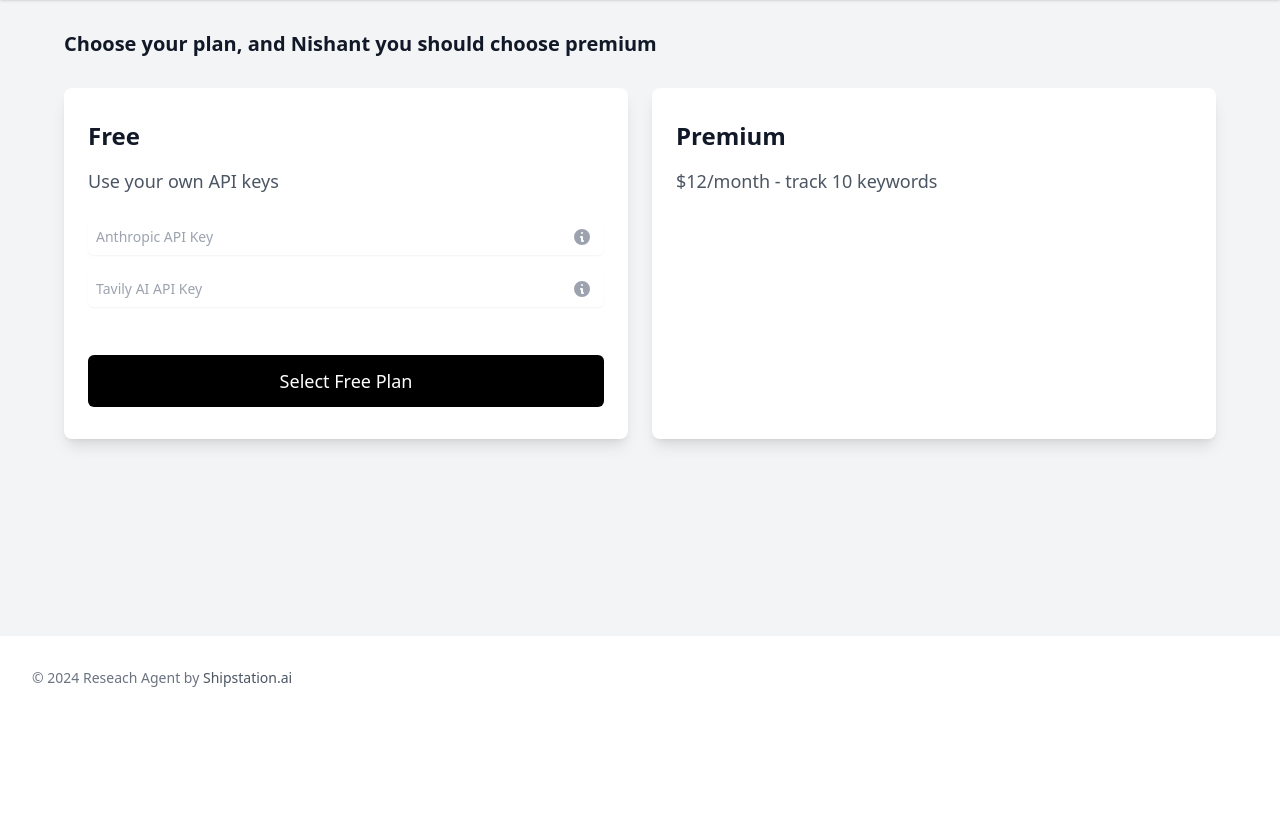
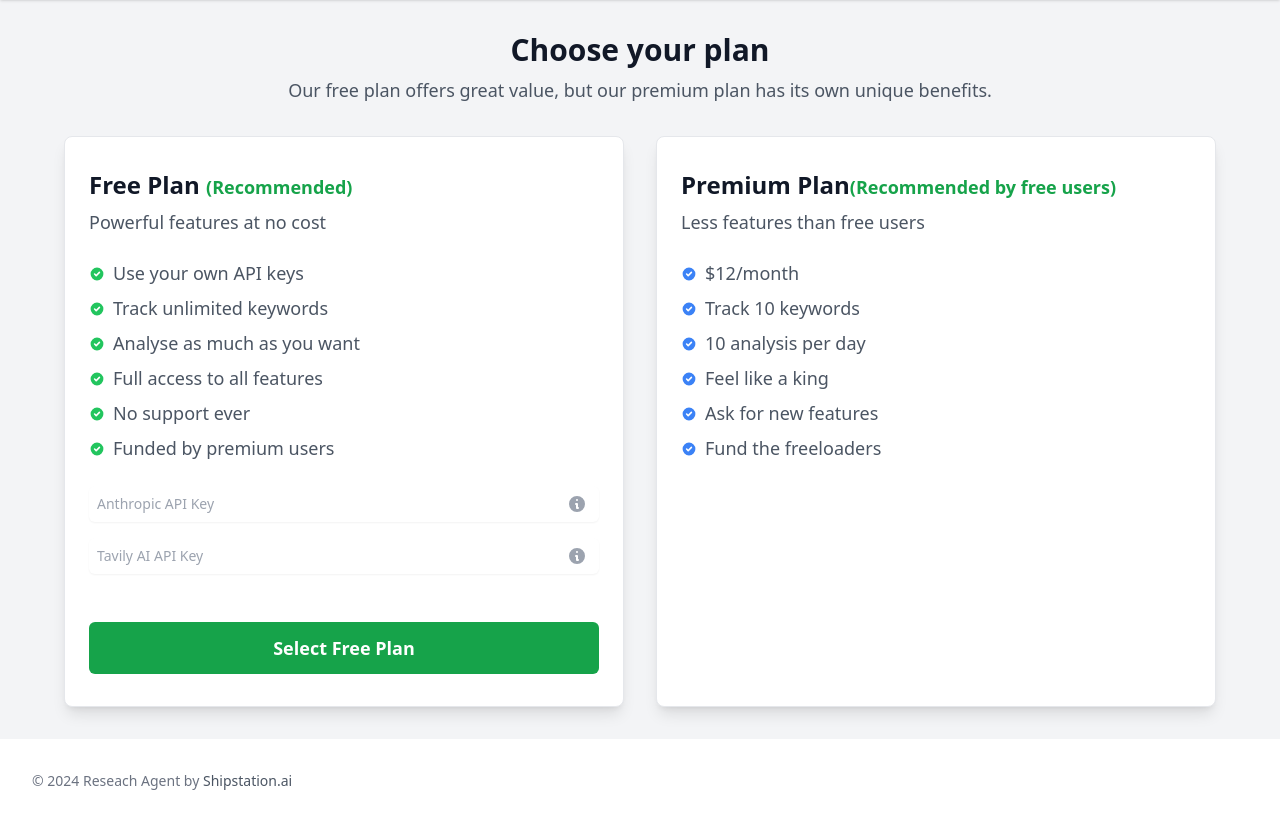
Before and after one commit to daytimedrinkingclub/newstracker, a Flask app: template app/templates/onboarding/plans.html in a window 1280 px wide. Shown: the part 80-903 px from the top of the page. Before the commit the page ends 767 px from the top, so only its background shows below. Run offline with Flask 3, Linux system fonts and the light colour scheme; the template is opened without the code that fills it, so the values that code supplies are empty; parts of the project's set-up code (start-up, migrations or seed data) failed here and were passed over; some libraries are stand-ins or nearby versions.

Commit message:
added new plan updates

```diff
--- a/app/templates/onboarding/plans.html
+++ b/app/templates/onboarding/plans.html
@@ -3,14 +3,14 @@
 {% block title %}Choose Your Plan{% endblock %}
 
 {% block content %}
-<div class="px-4 sm:px-6 lg:px-8">
-    <div class="sm:flex sm:items-center">
-        <div class="sm:flex-auto">
-            <h1 class="text-xl font-semibold leading-6 text-gray-900">Choose your plan, and Nishant you should choose premium</h1>
+<div class="px-4 sm:px-6 lg:px-8 max-w-7xl mx-auto">
+    <div class="text-center mb-8">
+        <h1 class="text-3xl font-bold text-gray-900 mb-2">Choose your plan</h1>
+        <p class="text-lg text-gray-600">Our free plan offers great value, but our premium plan has its own unique benefits.</p>
     </div>
-    </div>
+
     {% if current_plan %}
-    <div class="mt-4 bg-blue-100 border-l-4 border-blue-500 text-blue-700 p-4" role="alert">
+    <div class="mb-8 bg-blue-100 border-l-4 border-blue-500 text-blue-700 p-4 rounded-md" role="alert">
         <p class="font-bold">Current Plan: {{ current_plan|capitalize }}</p>
         {% if current_plan == 'free' %}
             <p>Your free plan is active. It will remain active unless your API keys expire or you delete them.</p>
@@ -19,15 +19,23 @@
         {% endif %}
     </div>
     {% endif %}
-    <div class="mt-8 flow-root">
-        <div class="grid grid-cols-1 md:grid-cols-2 gap-6">
+
+    <div class="flex flex-col md:flex-row gap-8 items-stretch">
         <!-- Free Plan -->
-            <div class="bg-white shadow-lg rounded-lg overflow-hidden flex flex-col h-full">
+        <div class="bg-white shadow-lg rounded-lg overflow-hidden flex flex-col md:w-1/2 border border-gray-200">
             <div class="px-6 py-8 flex-grow">
-                    <h3 class="text-2xl font-semibold text-gray-900 mb-4">Free</h3>
-                    <p class="text-gray-600 mb-6">Use your own API keys</p>
+                <h3 class="text-2xl font-semibold text-gray-900 mb-2">Free Plan <span class="text-green-600 text-lg">(Recommended)</span></h3>
+                <p class="text-gray-600 mb-6">Powerful features at no cost</p>
+                <ul class="space-y-2 text-gray-600 mb-6">
+                    <li class="flex items-center"><svg class="w-4 h-4 mr-2 text-green-500" fill="currentColor" viewBox="0 0 20 20"><path fill-rule="evenodd" d="M10 18a8 8 0 100-16 8 8 0 000 16zm3.707-9.293a1 1 0 00-1.414-1.414L9 10.586 7.707 9.293a1 1 0 00-1.414 1.414l2 2a1 1 0 001.414 0l4-4z" clip-rule="evenodd"></path></svg>Use your own API keys</li>
+                    <li class="flex items-center"><svg class="w-4 h-4 mr-2 text-green-500" fill="currentColor" viewBox="0 0 20 20"><path fill-rule="evenodd" d="M10 18a8 8 0 100-16 8 8 0 000 16zm3.707-9.293a1 1 0 00-1.414-1.414L9 10.586 7.707 9.293a1 1 0 00-1.414 1.414l2 2a1 1 0 001.414 0l4-4z" clip-rule="evenodd"></path></svg>Track unlimited keywords</li>
+                    <li class="flex items-center"><svg class="w-4 h-4 mr-2 text-green-500" fill="currentColor" viewBox="0 0 20 20"><path fill-rule="evenodd" d="M10 18a8 8 0 100-16 8 8 0 000 16zm3.707-9.293a1 1 0 00-1.414-1.414L9 10.586 7.707 9.293a1 1 0 00-1.414 1.414l2 2a1 1 0 001.414 0l4-4z" clip-rule="evenodd"></path></svg>Analyse as much as you want</li>
+                    <li class="flex items-center"><svg class="w-4 h-4 mr-2 text-green-500" fill="currentColor" viewBox="0 0 20 20"><path fill-rule="evenodd" d="M10 18a8 8 0 100-16 8 8 0 000 16zm3.707-9.293a1 1 0 00-1.414-1.414L9 10.586 7.707 9.293a1 1 0 00-1.414 1.414l2 2a1 1 0 001.414 0l4-4z" clip-rule="evenodd"></path></svg>Full access to all features</li>
+                    <li class="flex items-center"><svg class="w-4 h-4 mr-2 text-green-500" fill="currentColor" viewBox="0 0 20 20"><path fill-rule="evenodd" d="M10 18a8 8 0 100-16 8 8 0 000 16zm3.707-9.293a1 1 0 00-1.414-1.414L9 10.586 7.707 9.293a1 1 0 00-1.414 1.414l2 2a1 1 0 001.414 0l4-4z" clip-rule="evenodd"></path></svg>No support ever</li>
+                    <li class="flex items-center"><svg class="w-4 h-4 mr-2 text-green-500" fill="currentColor" viewBox="0 0 20 20"><path fill-rule="evenodd" d="M10 18a8 8 0 100-16 8 8 0 000 16zm3.707-9.293a1 1 0 00-1.414-1.414L9 10.586 7.707 9.293a1 1 0 00-1.414 1.414l2 2a1 1 0 001.414 0l4-4z" clip-rule="evenodd"></path></svg>Funded by premium users</li>
+                </ul>
                 <div class="mb-4 relative">
-                        <input type="text" id="anthropicApiKey" placeholder="Anthropic API Key" class="mt-1 block w-full rounded-md border-gray-300 shadow-sm focus:border-black focus:ring-black sm:text-sm p-2 pr-8">
+                    <input type="text" id="anthropicApiKey" placeholder="Anthropic API Key" class="mt-1 block w-full rounded-md border-gray-300 shadow-sm focus:border-green-500 focus:ring-green-500 sm:text-sm p-2 pr-8">
                     <a href="https://docs.anthropic.com/en/docs/quickstart#prerequisites" target="_blank" class="absolute inset-y-0 right-0 flex items-center pr-3">
                         <svg xmlns="http://www.w3.org/2000/svg" class="h-5 w-5 text-gray-400" viewBox="0 0 20 20" fill="currentColor">
                             <path fill-rule="evenodd" d="M18 10a8 8 0 11-16 0 8 8 0 0116 0zm-7-4a1 1 0 11-2 0 1 1 0 012 0zM9 9a1 1 0 000 2v3a1 1 0 001 1h1a1 1 0 100-2v-3a1 1 0 00-1-1H9z" clip-rule="evenodd" />
@@ -35,7 +43,7 @@
                     </a>
                 </div>
                 <div class="mb-4 relative">
-                        <input type="text" id="tavilyApiKey" placeholder="Tavily AI API Key" class="mt-1 block w-full rounded-md border-gray-300 shadow-sm focus:border-black focus:ring-black sm:text-sm p-2 pr-8">
+                    <input type="text" id="tavilyApiKey" placeholder="Tavily AI API Key" class="mt-1 block w-full rounded-md border-gray-300 shadow-sm focus:border-green-500 focus:ring-green-500 sm:text-sm p-2 pr-8">
                     <a href="https://tavily.com/#api" target="_blank" class="absolute inset-y-0 right-0 flex items-center pr-3">
                         <svg xmlns="http://www.w3.org/2000/svg" class="h-5 w-5 text-gray-400" viewBox="0 0 20 20" fill="currentColor">
                             <path fill-rule="evenodd" d="M18 10a8 8 0 11-16 0 8 8 0 0116 0zm-7-4a1 1 0 11-2 0 1 1 0 012 0zM9 9a1 1 0 000 2v3a1 1 0 001 1h1a1 1 0 100-2v-3a1 1 0 00-1-1H9z" clip-rule="evenodd" />
@@ -44,23 +52,31 @@
                 </div>
             </div>
             <div class="px-6 pb-8">
-                    <button onclick="submitFreemiumPlan()" class="w-full bg-black text-white rounded-md py-3 hover:bg-gray-800 transition duration-300 text-lg">
+                <button onclick="submitFreemiumPlan()" class="w-full bg-green-600 text-white rounded-md py-3 hover:bg-green-700 transition duration-300 text-lg font-semibold">
                     {% if current_plan == 'free' %}Update Free Plan{% else %}Select Free Plan{% endif %}
                 </button>
             </div>
         </div>
 
         <!-- Premium Plan -->
-        <div class="bg-white shadow-lg rounded-lg overflow-hidden flex flex-col h-full">
+        <div class="bg-white shadow-lg rounded-lg overflow-hidden flex flex-col md:w-1/2 border border-gray-200">
             <div class="px-6 py-8 flex-grow">
-                <h3 class="text-2xl font-semibold text-gray-900 mb-4">Premium</h3>
-                <p class="text-gray-600 mb-6">$12/month - track 10 keywords</p>
+                <h3 class="text-2xl font-semibold text-gray-900 mb-2">Premium Plan<span class="text-green-600 text-lg">(Recommended by free users)</span></h3>
+                <p class="text-gray-600 mb-6">Less features than free users</p>
+                <ul class="space-y-2 text-gray-600 mb-6">
+                    <li class="flex items-center"><svg class="w-4 h-4 mr-2 text-blue-500" fill="currentColor" viewBox="0 0 20 20"><path fill-rule="evenodd" d="M10 18a8 8 0 100-16 8 8 0 000 16zm3.707-9.293a1 1 0 00-1.414-1.414L9 10.586 7.707 9.293a1 1 0 00-1.414 1.414l2 2a1 1 0 001.414 0l4-4z" clip-rule="evenodd"></path></svg>$12/month</li>
+                    <li class="flex items-center"><svg class="w-4 h-4 mr-2 text-blue-500" fill="currentColor" viewBox="0 0 20 20"><path fill-rule="evenodd" d="M10 18a8 8 0 100-16 8 8 0 000 16zm3.707-9.293a1 1 0 00-1.414-1.414L9 10.586 7.707 9.293a1 1 0 00-1.414 1.414l2 2a1 1 0 001.414 0l4-4z" clip-rule="evenodd"></path></svg>Track 10 keywords</li>
+                    <li class="flex items-center"><svg class="w-4 h-4 mr-2 text-blue-500" fill="currentColor" viewBox="0 0 20 20"><path fill-rule="evenodd" d="M10 18a8 8 0 100-16 8 8 0 000 16zm3.707-9.293a1 1 0 00-1.414-1.414L9 10.586 7.707 9.293a1 1 0 00-1.414 1.414l2 2a1 1 0 001.414 0l4-4z" clip-rule="evenodd"></path></svg>10 analysis per day</li>
+                    <li class="flex items-center"><svg class="w-4 h-4 mr-2 text-blue-500" fill="currentColor" viewBox="0 0 20 20"><path fill-rule="evenodd" d="M10 18a8 8 0 100-16 8 8 0 000 16zm3.707-9.293a1 1 0 00-1.414-1.414L9 10.586 7.707 9.293a1 1 0 00-1.414 1.414l2 2a1 1 0 001.414 0l4-4z" clip-rule="evenodd"></path></svg>Feel like a king</li>
+                    <li class="flex items-center"><svg class="w-4 h-4 mr-2 text-blue-500" fill="currentColor" viewBox="0 0 20 20"><path fill-rule="evenodd" d="M10 18a8 8 0 100-16 8 8 0 000 16zm3.707-9.293a1 1 0 00-1.414-1.414L9 10.586 7.707 9.293a1 1 0 00-1.414 1.414l2 2a1 1 0 001.414 0l4-4z" clip-rule="evenodd"></path></svg>Ask for new features</li>
+                    <li class="flex items-center"><svg class="w-4 h-4 mr-2 text-blue-500" fill="currentColor" viewBox="0 0 20 20"><path fill-rule="evenodd" d="M10 18a8 8 0 100-16 8 8 0 000 16zm3.707-9.293a1 1 0 00-1.414-1.414L9 10.586 7.707 9.293a1 1 0 00-1.414 1.414l2 2a1 1 0 001.414 0l4-4z" clip-rule="evenodd"></path></svg>Fund the freeloaders</li>
+                </ul>
             </div>
-            <div class="px-6 pb-8">
+            <div class="px-6 pb-8 mt-auto">
                 {% if current_plan != 'premium' %}
-                    <div id="paypal-button-container"></div>
+                    <div id="paypal-button-container" class="space-y-2"></div>
                 {% else %}
-                    <button disabled class="w-full bg-gray-300 text-gray-600 rounded-md py-3 cursor-not-allowed text-lg">Current Plan</button>
+                    <button disabled class="w-full bg-gray-300 text-gray-600 rounded-md py-3 cursor-not-allowed text-lg font-semibold">Current Plan</button>
                 {% endif %}
             </div>
         </div>
```
Also changed, not shown: app/models/data_service.py (+13 -0 lines), app/routes/main.py (+35 -18 lines), readme.md (added). Lines whose indentation alone changed are shown as unchanged.
